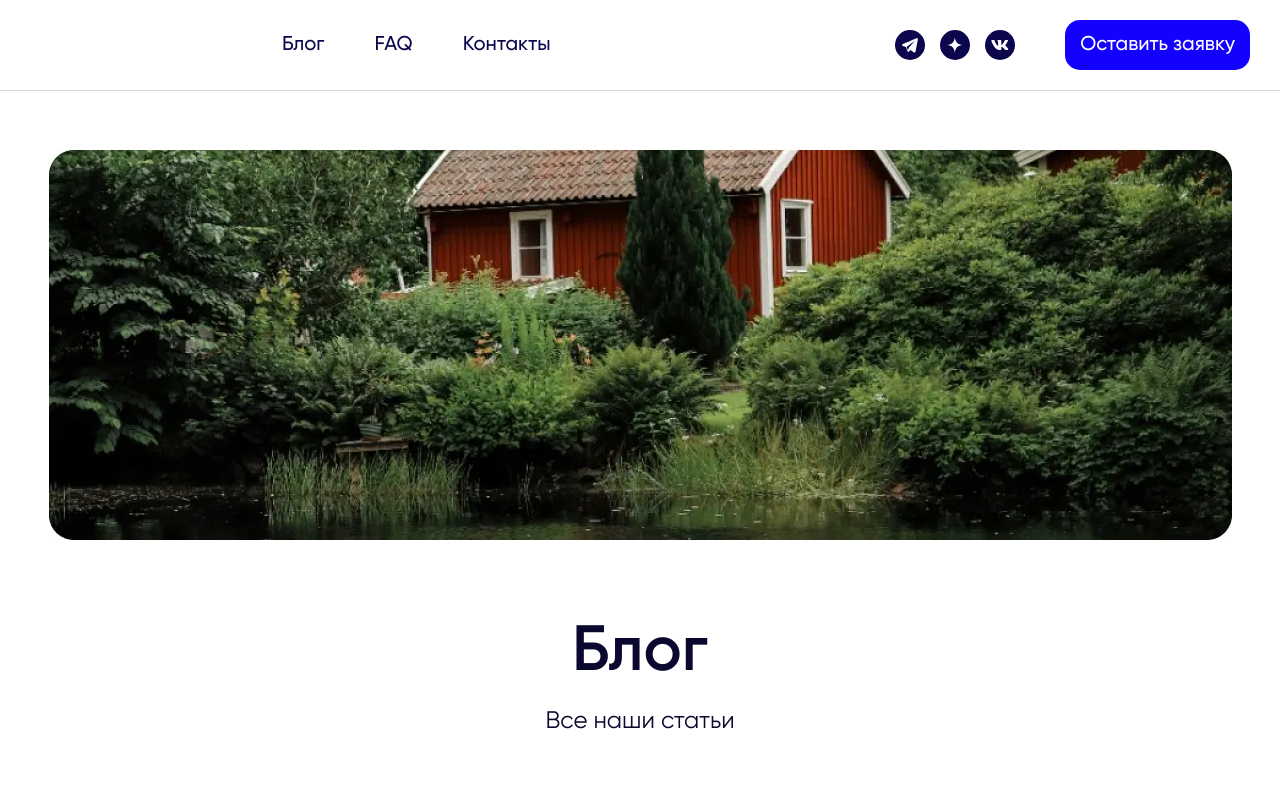
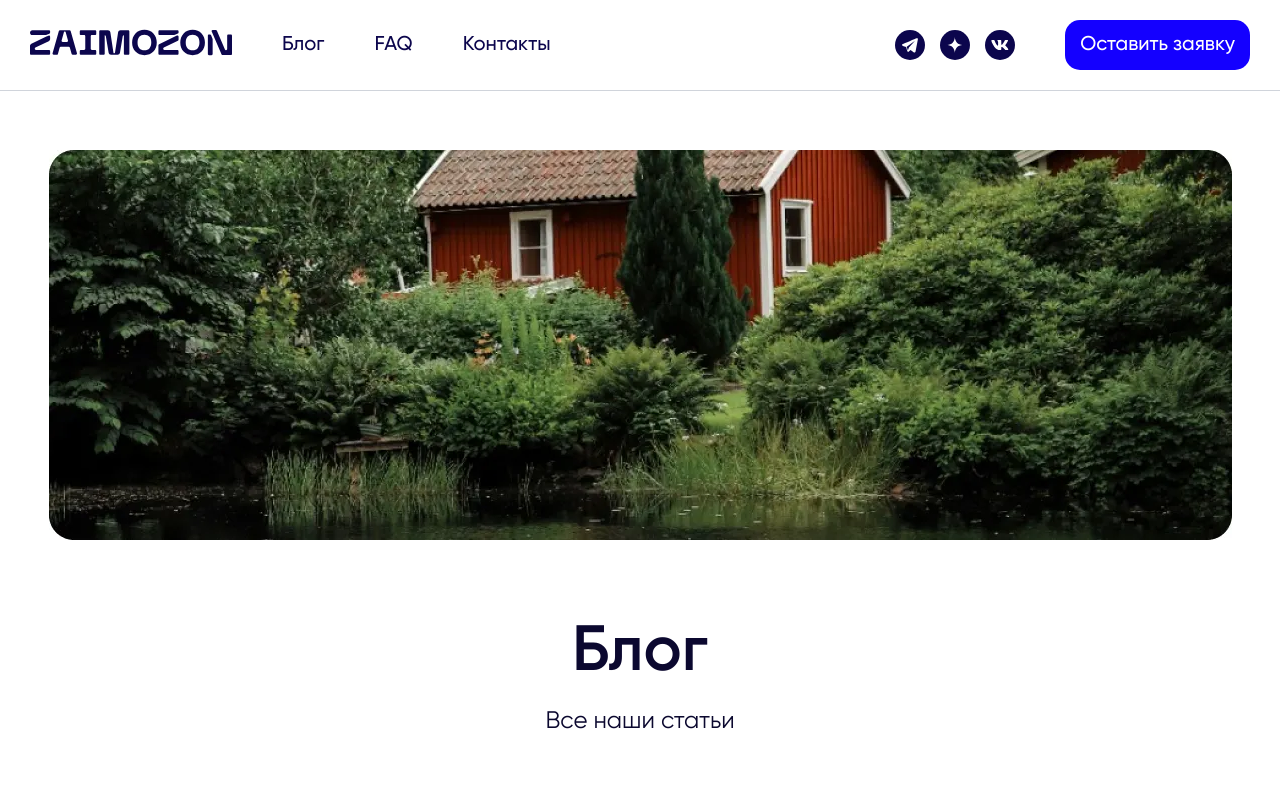
Before and after one commit to GraveDigger99/zaimozon, a plain HTML site: page blog.html in a window 1280 px wide. Shown: the top 800 px of the page. Drawn offline with Linux system fonts and the light colour scheme; files whose address does not match are found by name.

Commit message:
Add files via upload

```diff
--- a/blog.html
+++ b/blog.html
@@ -14,7 +14,7 @@
 		<header class="header">
 			<div class="header__container header__container_wide">
 				<a href="index.html" class="header__logo">
-					<span class="logo-element" style="--header-logo: url(img/logo/logo.svg)"></span>
+					<span class="logo-element" style="--header-logo: url(../img/logo/logo.svg)"></span>
 				</a>
 				<div class="header__menu menu">
 					<button type="button" class="menu__icon icon-menu"><span></span></button>
```
Also changed, not shown: blog1.html (+1 -1 lines), index.html (+1 -1 lines).
